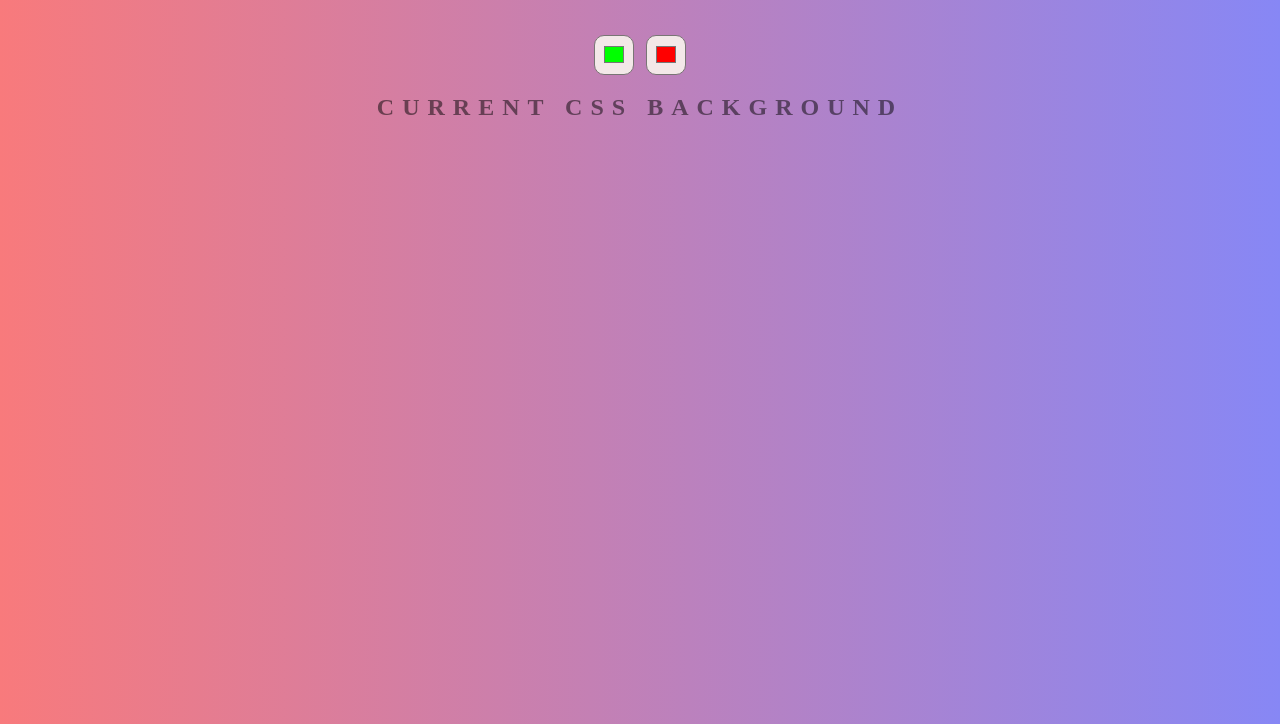
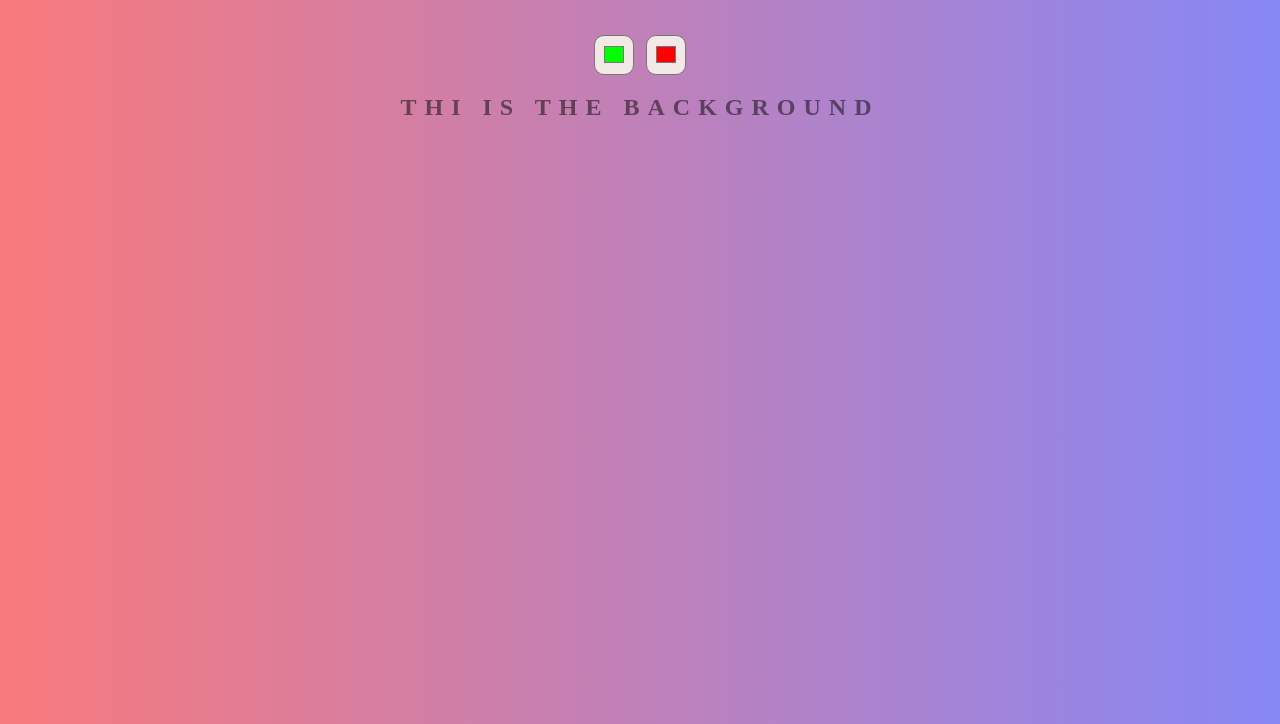
Before and after one commit to sachin3973/background-generator, a plain HTML site: page index.html in a window 1280 px wide. Shown: the part 76-800 px from the top of the page. Drawn offline with Linux system fonts and the light colour scheme.

Commit message:
changing text

```diff
--- a/index.html
+++ b/index.html
@@ -11,7 +11,7 @@
     <h1>COOL Generator</h1>
     <input class="color1" type="color" name="color1" value="#00ff00">
     <input class="color2" type="color" name="color2" value="#ff0000">
-    <h2>Current CSS Background</h2>
+    <h2>Thi is the Background</h2>
     <h3></h3>
 
     <script src="script.js"></script>
```
